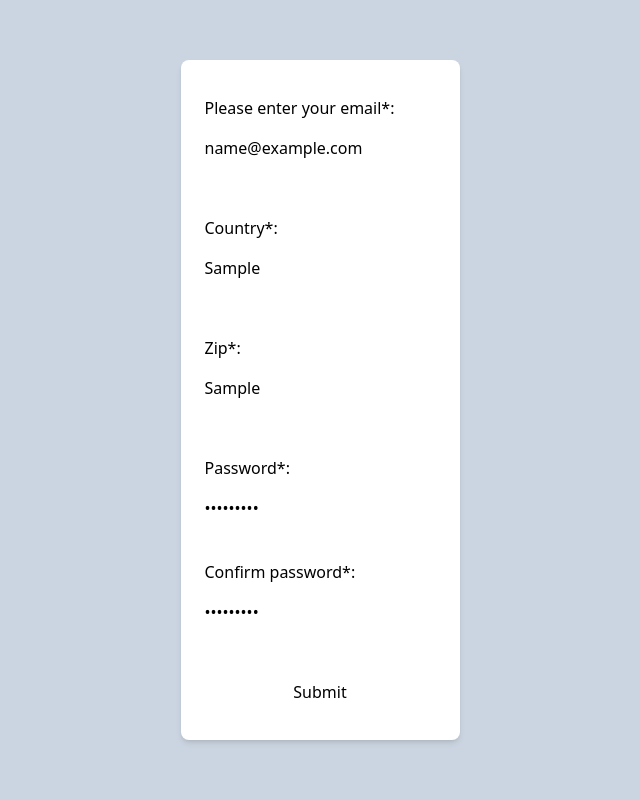
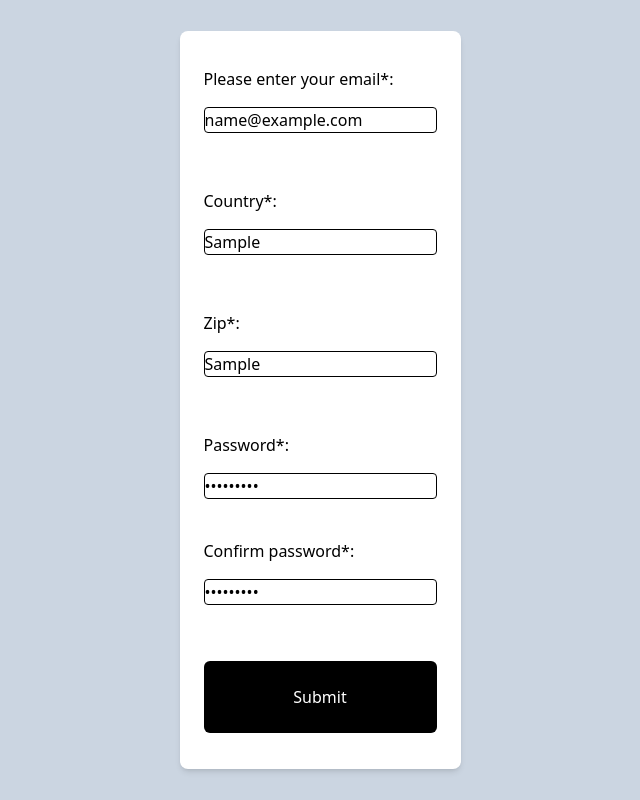
Before and after one commit to bdaneels/odin-validation, a website built with webpack: page dist/index.html in a window 1280 px wide. Both pictures are taken after typing "name@example.com", "Sample", "Sample", "Sample123", "Sample123" into the empty fields and a click on the button "Submit". Shown: the whole page, without its empty margins (320-960 px from the left). Built offline with nearby package versions, Linux system fonts and the light colour scheme.

Commit message:
work on style and submit validation

```diff
--- a/src/index.js
+++ b/src/index.js
@@ -38,13 +38,16 @@ const pageLoad = (() => {
        if(element.id==="password"|| element.id==="passwordc"){
             let password = document.getElementById('password')
             let password2 = document.getElementById('passwordc')
+            let errorSpan = document.getElementById('passworderror')
+            if ( password2.value !== password.value){
+                errorSpan.textContent = 'Passwords do not match'
+                element.classList.add('invalid')}
+                else if (password.validity.valueMissing|| password2.validty.valueMissing){
+                errorSpan.textContent = 'Please enter a password'
+                element.classList.add('invalid')
+                }
 
-            if ( password2.value !== password.value){
-                let errorSpan = document.getElementById('passworderror')
-                errorSpan.textContent = 'Passwords do not match'
-                element.classList.add('invalid')
-
-        }}
+            }
         else if(element.validity.valueMissing || !element.validity.valid){
             let span = element.nextSibling
             let data = span.getAttribute('data')
@@ -105,11 +108,17 @@ const pageLoad = (() => {
 
     function formCheckValid(){
         let inputs = document.querySelectorAll('input')
+        let password = document.getElementById('password')
+        let password2 = document.getElementById('passwordc')
         for(let element of inputs){
             console.log(element)
             if(element.id === 'password' || element.id === 'passwordc'){
 
-                if ( password2.value !== password.value){
+                if( password2.value === '' || password.value === '' ){
+                    errorHandler.showError(element)
+                    return false
+                }
+                else if( password2.value !== password.value){
                     console.log('passwords do not match')
                     return false
                 }
@@ -117,9 +126,9 @@ const pageLoad = (() => {
             else if(!element.validity.valid || element.validity.valueMissing || element.value === ''){
                 errorHandler.showError(element)
                 return false
-            } else {
-                return true}
+            }
         }
+        return true
     }
 
     return{
--- a/src/style.css
+++ b/src/style.css
@@ -15,6 +15,10 @@ label{
     @apply flex flex-col space-y-4
 }
 
+button[type=submit]{
+    @apply bg-black text-white py-6 rounded-md hover:border hover:border-black hover:bg-white hover:text-black
+}
+
 #emailerror,
 #ziperror,
 #countryerror,
@@ -23,6 +27,12 @@ label{
 }
 
 .invalid{
-    border:  border 2px solid red;
+    border: 2px solid red;
     background-color: lightpink;
+
 }
+
+input{
+    border: 1px solid black;
+    border-radius: 4px;
+}
```
Also changed, not shown: dist/main.js.
